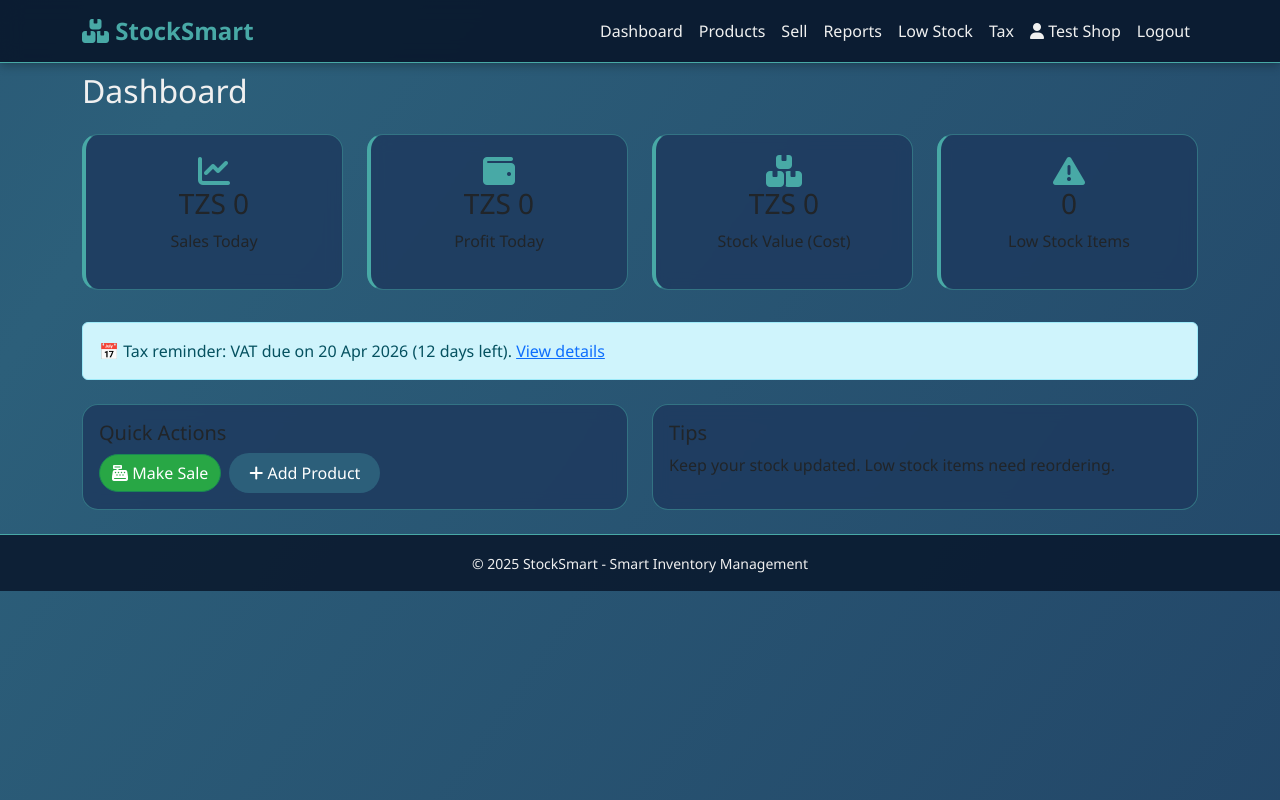
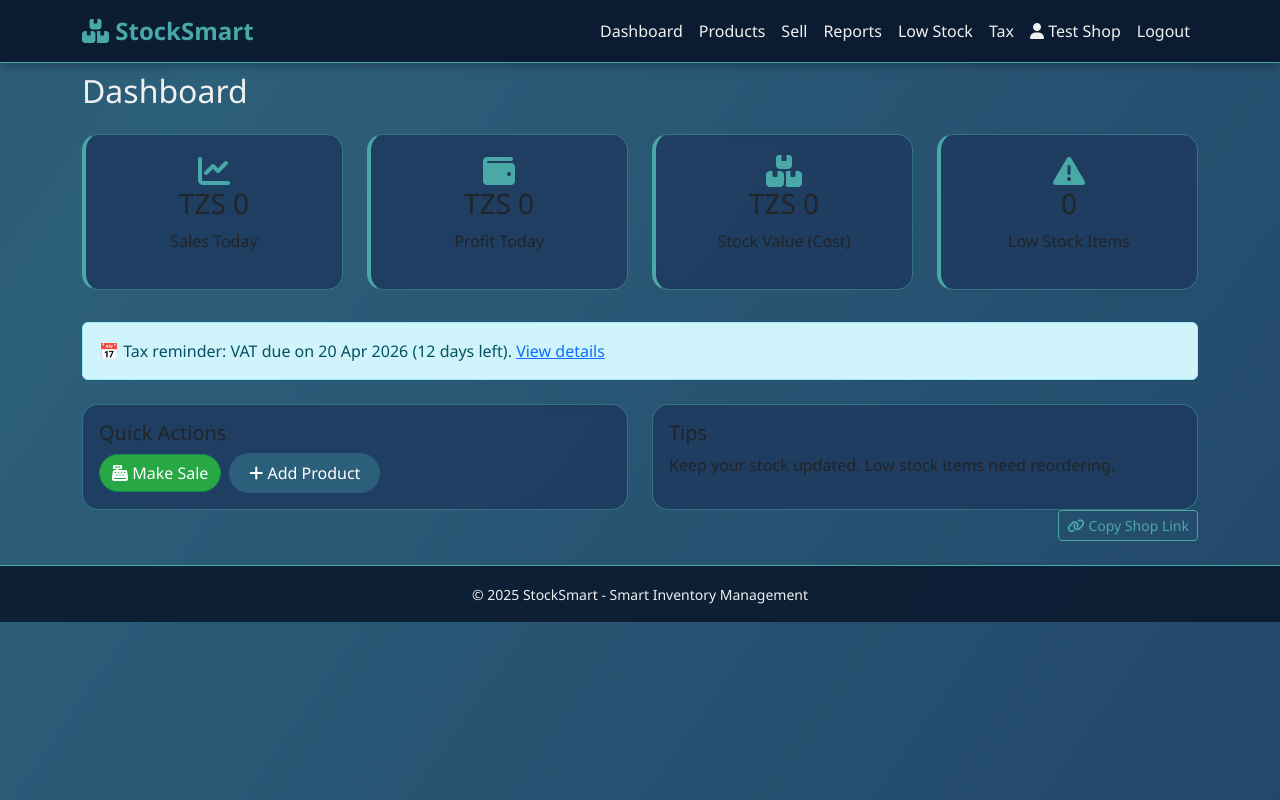
Before and after one commit to nexoratechv1-ctrl/Stocksmart, a Flask app: page /dashboard in a window 1280 px wide. Run offline with Flask 3, Linux system fonts and the light colour scheme; a user stored in the database is signed in.

Commit message:
Update dashboard.html

```diff
--- a/templates/dashboard.html
+++ b/templates/dashboard.html
@@ -13,5 +13,9 @@
 <div class="row mt-4">
     <div class="col-md-6"><div class="card"><div class="card-body"><h5>Quick Actions</h5><a href="{{ url_for('sell') }}" class="btn btn-success me-2"><i class="fas fa-cash-register"></i> Make Sale</a><a href="{{ url_for('add_product') }}" class="btn btn-primary"><i class="fas fa-plus"></i> Add Product</a></div></div></div>
     <div class="col-md-6"><div class="card"><div class="card-body"><h5>Tips</h5><p>Keep your stock updated. Low stock items need reordering.</p></div></div></div>
+</div><div class="text-end mb-3">
+    <button id="copyLinkBtn" class="btn btn-sm btn-outline-primary">
+        <i class="fas fa-link"></i> Copy Shop Link
+    </button>
 </div>
 {% endblock %}
```
